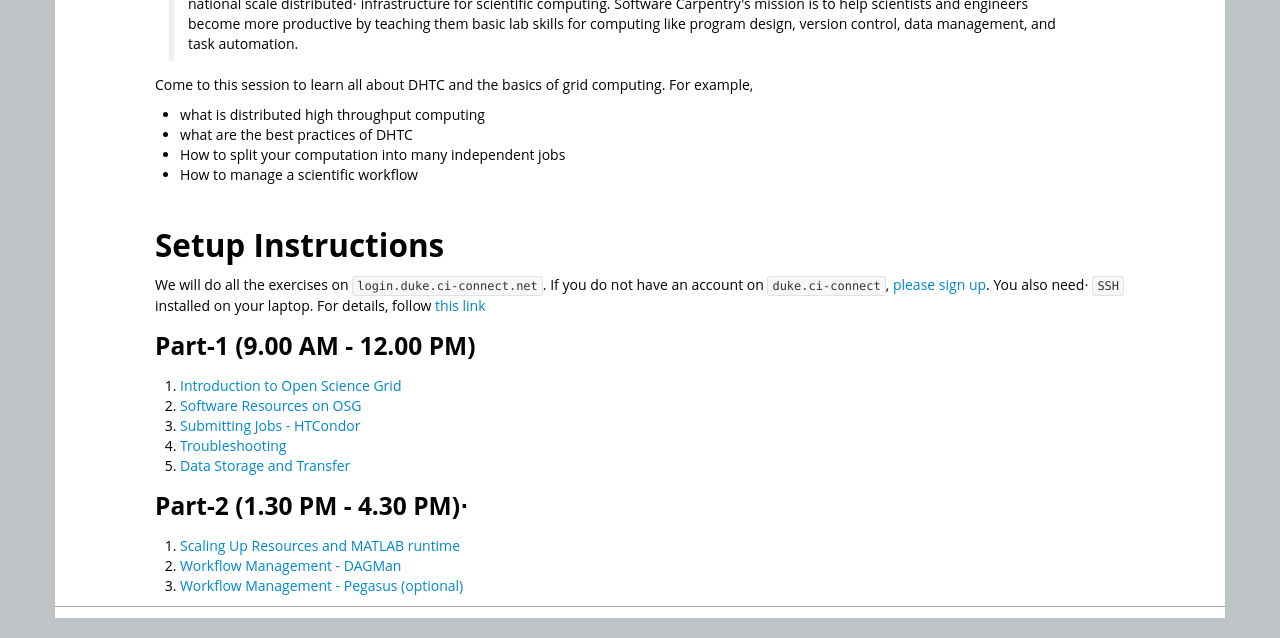
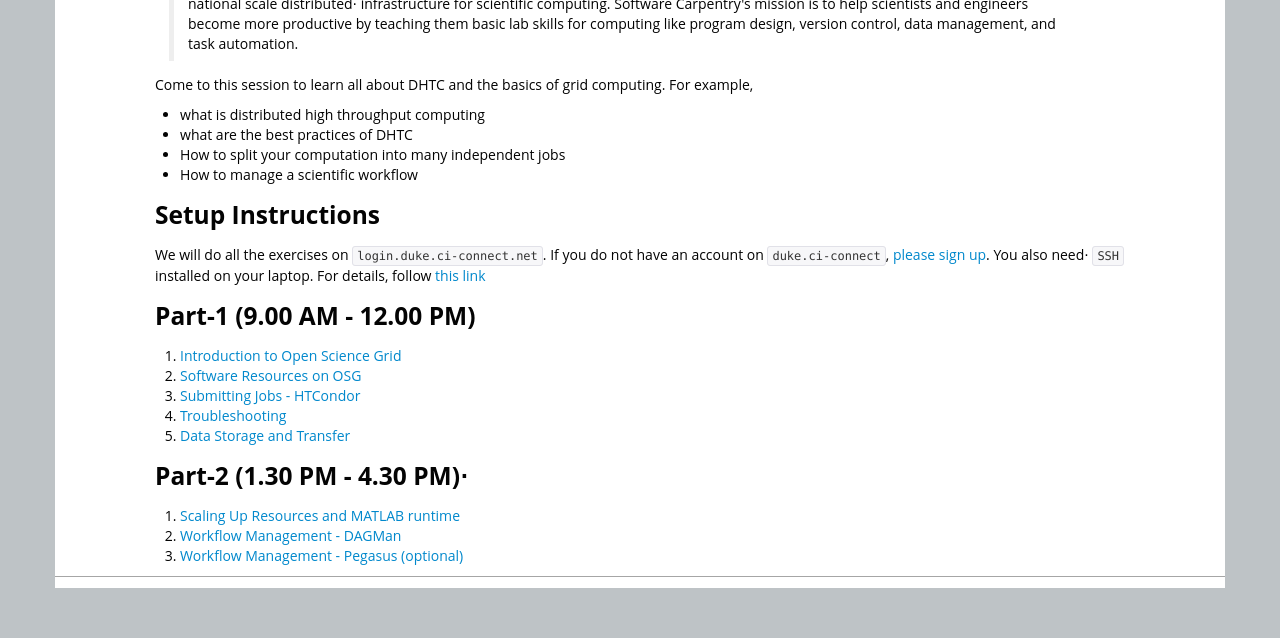
Before and after one commit to SWC-OSG-Workshop/2015-10-27-duke, a Jekyll site: the page built from novice/DHTC/index.md, in a window 1280 px wide. Shown: the part 367-1005 px from the top of the page. Built offline with Jekyll 4.4.1, drawn with Linux system fonts in a browser that asks for light colours; after the commit the page ends 975 px from its top, so only the background shows below that.

```diff
--- a/novice/DHTC/index.md
+++ b/novice/DHTC/index.md
@@ -28,7 +28,7 @@ Come to this session to learn all about DHTC and the basics of grid computing. F
 *    How to manage a scientific workflow
 
 
-## Setup Instructions
+### Setup Instructions
  We will do all the exercises on `login.duke.ci-connect.net`.  If you do not have an account on
  `duke.ci-connect`, [please sign up](https://duke.ci-connect.net/signup). You also need⋅
 `SSH` installed on your laptop.  For details, follow [this link](http://swc-osg-workshop.github.io/2015-10-27-duke/setup.html)
```
